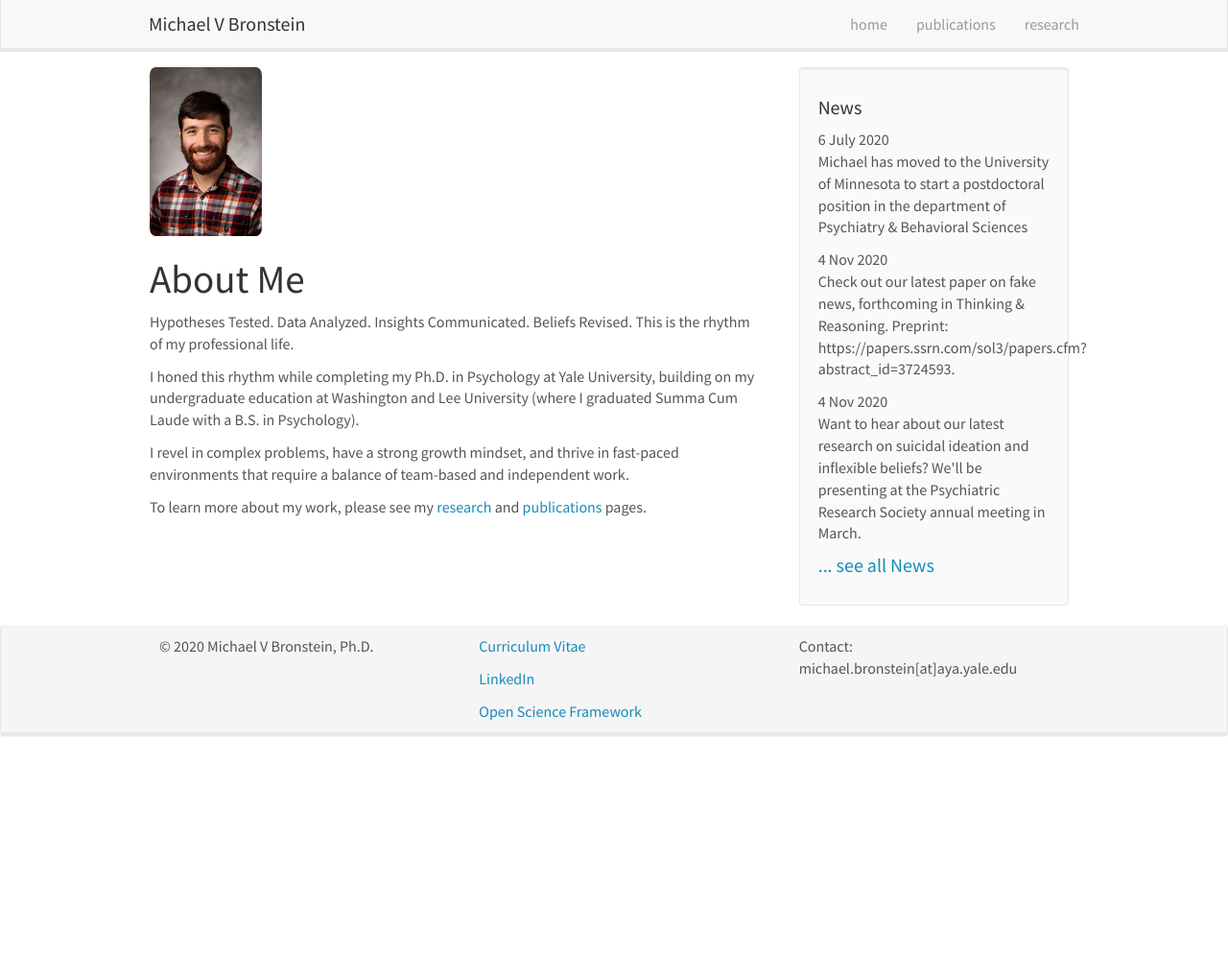
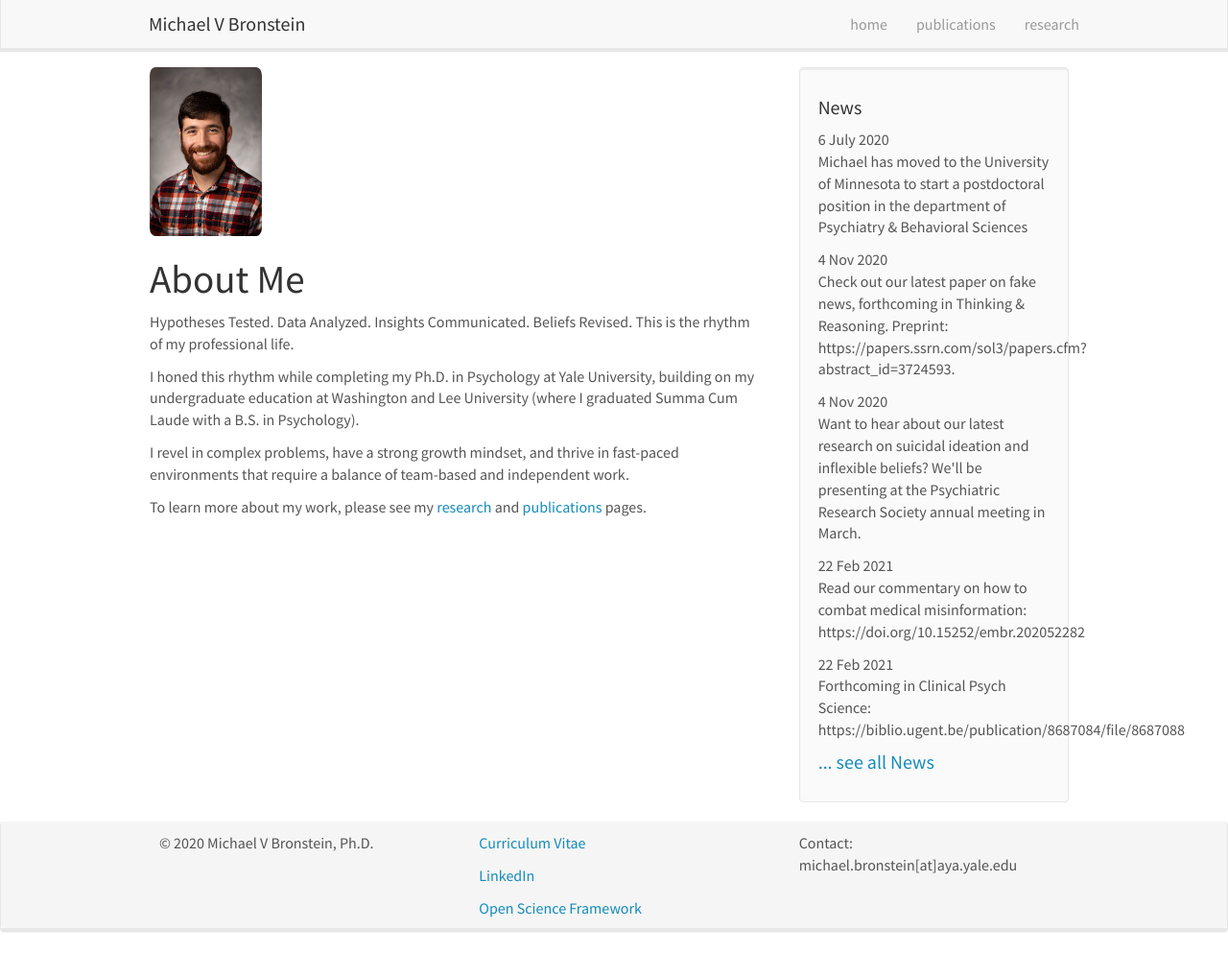
Before and after one commit to MichaelVBronstein/michaelvbronstein.github.io, a Jekyll site: the page built from _pages/home.md, in a window 1280 px wide and 993 px high. Shown: the whole window at 96% size. Built offline with Jekyll 4.4.1, drawn with Linux system fonts in a browser that asks for light colours; nearby versions of some CDN libraries.

Commit message:
Update news.yml

```diff
--- a/_data/news.yml
+++ b/_data/news.yml
@@ -4,3 +4,7 @@
   headline: "Check out our latest paper on fake news, forthcoming in Thinking & Reasoning. Preprint: https://papers.ssrn.com/sol3/papers.cfm?abstract_id=3724593."
 - date: 4 Nov 2020
   headline: "Want to hear about our latest research on suicidal ideation and inflexible beliefs? We'll be presenting at the Psychiatric Research Society annual meeting in March."
+- date: 22 Feb 2021
+  headline: "Read our commentary on how to combat medical misinformation: https://doi.org/10.15252/embr.202052282"
+- date: 22 Feb 2021
+  headline: "Forthcoming in Clinical Psych Science: https://biblio.ugent.be/publication/8687084/file/8687088"
```
